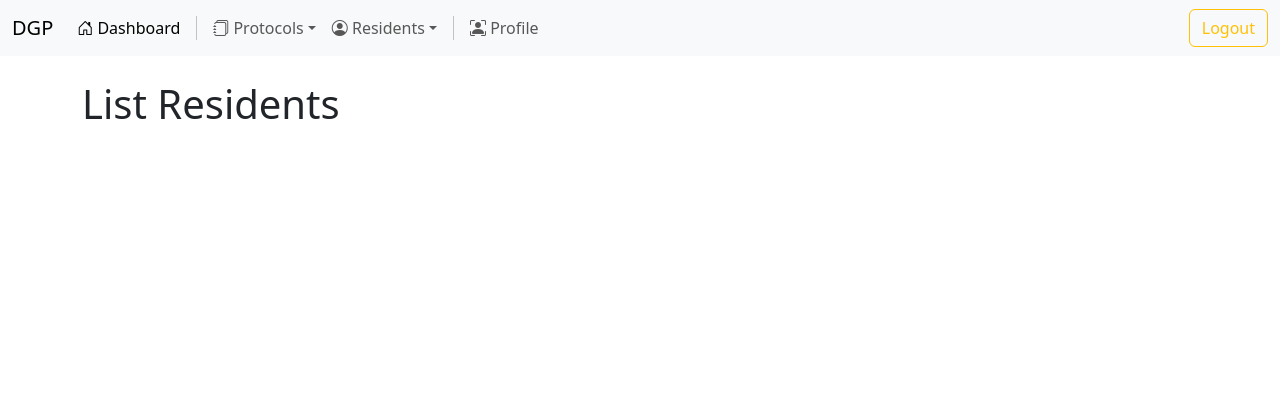
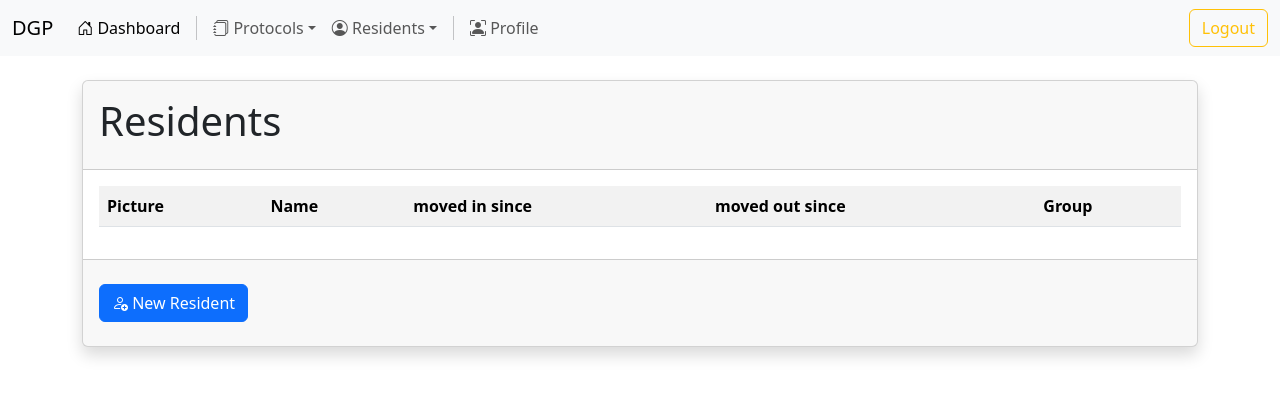
Before and after one commit to jcivitel/django_group_protocol, a Django app: page /resident/ in a window 1280 px wide. Shown: the top 397 px of the page. Run offline with Django 5.2, Linux system fonts and the light colour scheme; the visitor is signed in with stand-in values (Sample User, id 1); data that the repository does not hold is empty; some libraries are stand-ins or nearby versions.

Commit message:
add resident form

```diff
--- a/django_grp_frontend/templates/list_residents.html
+++ b/django_grp_frontend/templates/list_residents.html
@@ -1,4 +1,46 @@
 {% extends "base/base.html" %}
 {% block content %}
-    <h1>List Residents</h1>
+    <div class="card shadow mb-4">
+        <div class="card-header py-3">
+            <h1>Residents</h1>
+        </div>
+        <div class="card-body">
+            <table class="table table-striped">
+                <tr>
+                    <th>Picture</th>
+                    <th>Name</th>
+                    <th>moved in since</th>
+                    <th>moved out since</th>
+                    <th>Group</th>
+                </tr>
+                {% for resident in residents %}
+                    <tr>
+                        <th>
+                            {% if resident.picture %}
+                                <img src="{{ resident.picture.url }}" alt="profil"
+                                     class="img-fluid rounded" style="max-width: 100px; max-height: 100px;">
+                            {% else %}
+                                <div class="d-flex align-items-center justify-content-center bg-secondary text-white rounded"
+                                     style="width: 100px; height: 100px;">
+                                    <span>No Image</span>
+                                </div>
+                            {% endif %}
+                        </th>
+                        <th><a href="{% url 'resident' resident.id %}"
+                               class="text-body-emphasis">{{ resident.get_full_name }}</a></th>
+                        <th><a href="{% url 'resident' resident.id %}"
+                               class="text-body-emphasis">{{ resident.moved_in_since|date:"c" }}</a></th>
+                        <th><a href="{% url 'resident' resident.id %}"
+                               class="text-body-emphasis">{{ resident.moved_out_since|date:"c" }}</a></th>
+                        <th><a href="{% url 'resident' resident.group.id %}"
+                               class="text-body-emphasis">{{ resident.group }}</a></th>
+                    </tr>
+                {% endfor %}
+            </table>
+        </div>
+        <div class="card-footer py-4">
+            <a href="{% url "add_resident" %}" class="btn btn-primary"><i class="bi bi-person-add"></i> New
+                Resident</a>
+        </div>
+    </div>
 {% endblock %}
--- a/django_grp_frontend/views.py
+++ b/django_grp_frontend/views.py
@@ -9,6 +9,10 @@ from django_grp_backend.models import Resident, Protocol
 
 from django.utils.timezone import now
 from datetime import datetime
+
+from django_grp_frontend.forms import ResidentForm
+
+
 def login_view(request):
     if request.method == "POST":
         username = request.POST["username"]
@@ -39,8 +43,8 @@ def dashboard(request):
 
     template_opts["residents"] = Resident.objects.filter(moved_out_since__isnull=True)
     template_opts["protocols"] = Protocol.objects.filter(
-        protocol_date__year=today.year,
-    protocol_date__month=today.month)
+        protocol_date__year=today.year, protocol_date__month=today.month
+    )
 
     return HttpResponse(template.render(template_opts, request))
 
@@ -58,9 +62,11 @@ def resident(request, id=None):
     if id is None:
         template = loader.get_template("list_residents.html")
         template_opts = dict()
+        template_opts["residents"] = Resident.objects.all()
     else:
         template = loader.get_template("resident.html")
         template_opts = dict()
+        template_opts["form"] = ResidentForm(instance=Resident.objects.get(id=id))
 
     return HttpResponse(template.render(template_opts, request))
 
```
Also changed, not shown: django_grp_backend/models.py (+6 -3 lines), django_grp_frontend/forms.py (added, +16 -0 lines), django_grp_frontend/templates/resident.html (+28 -1 lines), django_grp_backend/migrations/0003_alter_protocol_date_added_and_more.py (added), django_grp_backend/migrations/0004_alter_protocol_date_added_and_more.py (added), django_grp_backend/migrations/0005_alter_resident_moved_out_since.py (added).
